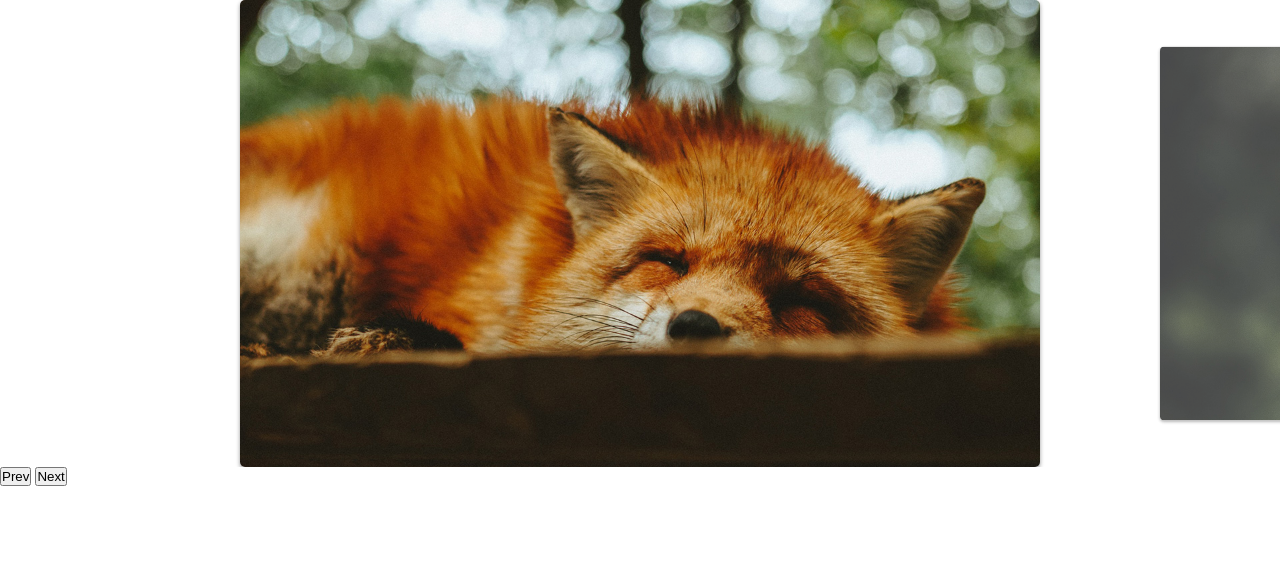
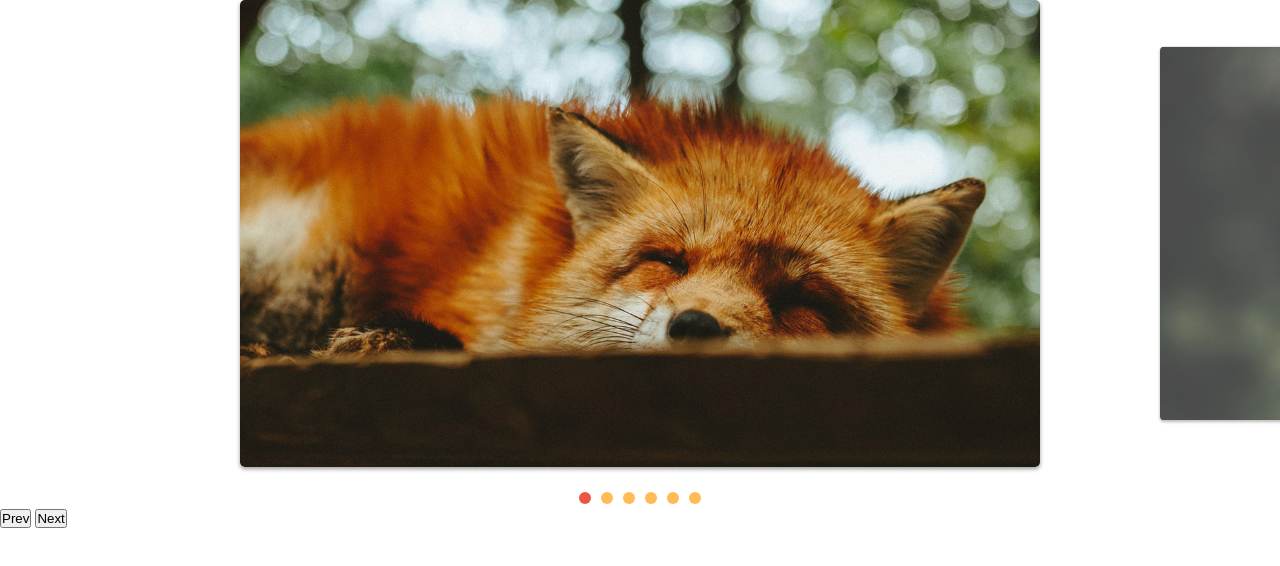
Before and after one commit to jottaveDev/slide-animais, a plain HTML site: page index.html in a window 1280 px wide. Drawn offline with Linux system fonts and the light colour scheme.

Commit message:
adicionada paginação por slide

```diff
--- a/css/style.css
+++ b/css/style.css
@@ -41,3 +41,25 @@
   opacity: 1;
   transform: scale(1);
 }
+
+[data-control="slide"] {
+  display: flex;
+  justify-content: center;
+  margin-top: 20px;
+}
+
+[data-control="slide"] li a {
+  display: block;
+  width: 12px;
+  height: 12px;
+  background: #fb5;
+  border-radius: 50%;
+  overflow: hidden;
+  text-indent: -999px;
+  margin: 5px;
+}
+
+[data-control="slide"] li.active a,
+[data-control="slide"] li a:hover {
+  background: #e54;
+}
--- a/js/script.js
+++ b/js/script.js
@@ -3,3 +3,4 @@
 const slide = new SlideNav(".slide", ".slide-container");
 slide.init();
 slide.addArrow(".prev", ".next");
+slide.addControl();
--- a/js/slide.js
+++ b/js/slide.js
@@ -6,6 +6,7 @@
     this.container = document.querySelector(container);
     this.dist = { finalPosition: 0, startX: 0, movement: 0 };
     this.activeClass = "active";
+    this.changeEvent = new Event("changeEvent");
   }
 
   transition(active) {
@@ -99,6 +100,7 @@
     this.slideIndexNav(index);
     this.dist.finalPosition = activeSlide.position;
     this.changeActiveClass();
+    this.container.dispatchEvent(this.changeEvent);
   }
 
   changeActiveClass() {
@@ -148,6 +150,11 @@
 }
 
 export class SlideNav extends Slide {
+  constructor(slide, container) {
+    super(slide, container);
+    this.bindControlEvents();
+  }
+
   addArrow(prev, next) {
     this.prevElement = document.querySelector(prev);
     this.nextElement = document.querySelector(next);
@@ -158,4 +165,44 @@
     this.prevElement.addEventListener("click", this.activePrevSlide);
     this.nextElement.addEventListener("click", this.activeNextSlide);
   }
+
+  createControl() {
+    const control = document.createElement("ul");
+    control.dataset.control = "slide";
+    this.slideArray.forEach((item, index) => {
+      control.innerHTML += `<li><a href ="#slide${index + 1}">${
+        index + 1
+      }</a></li>`;
+    });
+    this.container.appendChild(control);
+    return control;
+  }
+
+  eventControl(item, index) {
+    item.addEventListener("click", (event) => {
+      event.preventDefault();
+      this.changeSlide(index);
+    });
+    this.container.addEventListener("changeEvent", this.activeControlItem);
+  }
+
+  activeControlItem() {
+    this.controlArray.forEach((item) =>
+      item.classList.remove(this.activeClass)
+    );
+    this.controlArray[this.index.active].classList.add(this.activeClass);
+  }
+
+  addControl(customControl) {
+    this.control =
+      document.querySelector(customControl) || this.createControl();
+    this.controlArray = [...this.control.children];
+    this.activeControlItem();
+    this.controlArray.forEach(this.eventControl);
+  }
+
+  bindControlEvents() {
+    this.eventControl = this.eventControl.bind(this);
+    this.activeControlItem = this.activeControlItem.bind(this);
+  }
 }
```
